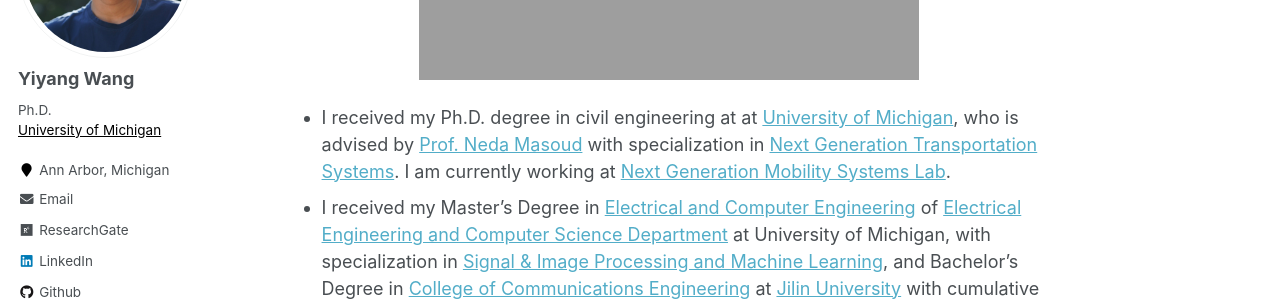
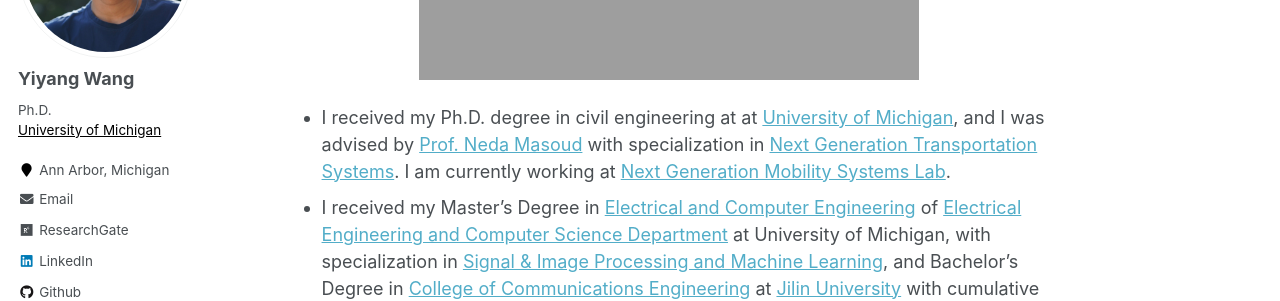
Before and after one commit to yiyangwan/yiyangwan.github.io, a Jekyll site: the page built from _pages/about.md, in a window 1280 px wide and 900 px high, scrolled down 302 px. Shown: the part 153-454 px from the top of the window. Built offline with Jekyll 4.4.1, drawn with Linux system fonts in a browser that asks for light colours.

Commit message:
Update about.md

```diff
--- a/_pages/about.md
+++ b/_pages/about.md
@@ -15,7 +15,7 @@
 <!-- # About Me -->
 * I received my Ph.D. degree in civil engineering at
 <!-- in the [Department of Civil and Environmental Engineering](https://cee.engin.umich.edu/)  -->
-at [University of Michigan](https://umich.edu/), who is advised by [Prof. Neda Masoud](https://cee.engin.umich.edu/people/masoud-neda/) with specialization in [Next Generation Transportation Systems](https://cee.engin.umich.edu/research/infrastructure/transportation/). I am currently working at [Next Generation Mobility Systems Lab](http://www-personal.umich.edu/~nmasoud/index.html).
+at [University of Michigan](https://umich.edu/), and I was advised by [Prof. Neda Masoud](https://cee.engin.umich.edu/people/masoud-neda/) with specialization in [Next Generation Transportation Systems](https://cee.engin.umich.edu/research/infrastructure/transportation/). I am currently working at [Next Generation Mobility Systems Lab](http://www-personal.umich.edu/~nmasoud/index.html).
 * I received my Master's Degree in [Electrical and Computer Engineering](https://ece.engin.umich.edu/) of [Electrical Engineering and Computer Science Department](https://eecs.engin.umich.edu/) at University of Michigan, with specialization in [Signal & Image Processing and Machine Learning](https://ece.engin.umich.edu/research/research-areas/signal-image-processing-and-machine-learning/), and Bachelor's Degree in [College of Communications Engineering](https://dce.jlu.edu.cn/ENGLISH/HOM.htm) at [Jilin University](http://global.jlu.edu.cn/) with cumulative GPA ranking top 1/91 and National Scholarship Award.
 * During my Ph.D. study, one line of my research interests focuses on the vehicle motion tracking and cybersecurity of intelligent transportation systems, particularly on anomaly detection, adversarial bandit learning, and algorithmic game theory with applications in the connected and automated vehicle technologies. Another line of my research lies in combinatorial optimization, including peer-to-peer ride-matching, and graph aggregation/disaggregation algorithms.
 
```
